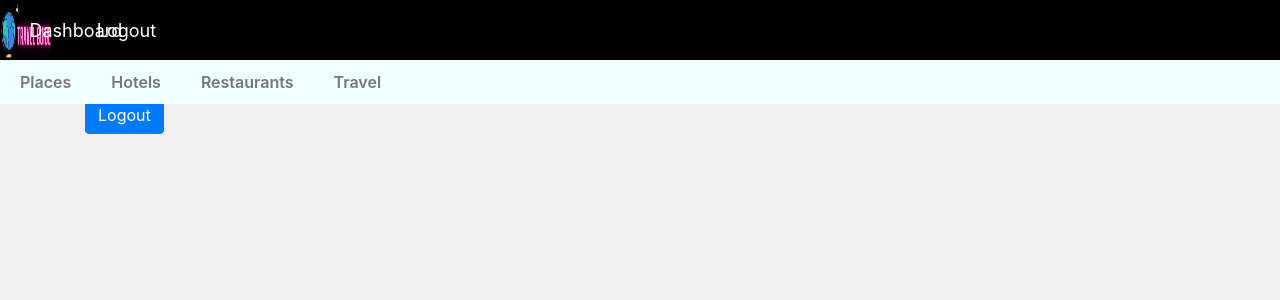
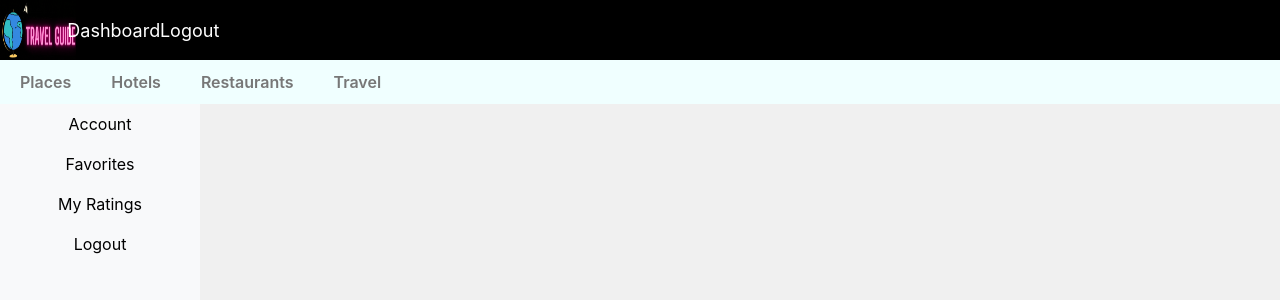
Before and after one commit to kankits/Not-Random, a Flask app: page /dashboard in a window 1280 px wide. Shown: the top 300 px of the page. Run offline with Flask 3, Linux system fonts and the light colour scheme; the visitor is signed in with stand-in values (Sample User, id 1); data that the repository does not hold is empty; some libraries are stand-ins or nearby versions.

Commit message:
added user dashboard

```diff
--- a/app.py
+++ b/app.py
@@ -39,7 +39,7 @@
 
 @app.route('/')
 def index():
-    return render_template('index.html')
+    return render_template('places_states.html')
 
 
 @app.route("/places_results")
@@ -398,35 +398,58 @@
     values = get_candidate_values(column, table, query)
     return jsonify({'data': values})
 
+@app.route('/get_user_details')
+def get_user_details():
+    if 'user' not in session:
+        return jsonify({'data': 'fail'})
+    else:
+        user = session['user']
+        s = "select username, name from users where username = '" + user + "'"
+        cur.execute(s)
+        results = []
+        columns = ["username", "name"]
+        for row in cur:
+            l = {}
+            for i in range(len(columns)) :
+                l[columns[i]] = row[i]
+            results.append(l)
+        return jsonify({'data': results})
+
+@app.route('/get_rated_places')
 def get_rated_places():
-    user = request.args.get('user')
-    s = "select place, cityname, rating \nfrom userratings, cities \nwhere userratings.cityid = cities.cityid and userratings.username = '" + user + "'"
-    print(s)
-    cur.execute(s)
-    results = []
-    columns = ["place", "cityname", "rating"]
-    for row in cur:
-        l = {}
-        for i in range(len(columns)) :
-            l[columns[i]] = row[i]
-        results.append(l)
-    print(results)
-    return jsonify({'data': results})
+    if 'user' not in session:
+        return jsonify({'data': 'fail'})
+    else:
+        user = session['user']
+        s = "select place, cityname, state, rating \nfrom userratings, cities \nwhere userratings.cityid = cities.cityid and userratings.username = '" + user + "'"
+        print(s)
+        cur.execute(s)
+        results = []
+        columns = ["place", "city", "state", "rating"]
+        for row in cur:
+            l = {}
+            for i in range(len(columns)) :
+                l[columns[i]] = row[i]
+            results.append(l)
+        return jsonify({'data': results})
 
+@app.route('/get_favourite_places')
 def get_favourite_places():
-    user = request.args.get('user')
-    s = "select place, cityname \nfrom favouriteplaces, cities \nwhere favouriteplaces.cityid = cities.cityid and favouriteplaces.username = '" + user + "'"
-    print(s)
-    cur.execute(s)
-    results = []
-    columns = ["place", "cityname"]
-    for row in cur:
-        l = {}
-        for i in range(len(columns)) :
-            l[columns[i]] = row[i]
-        results.append(l)
-    print(results)
-    return jsonify({'data': results})
+    if 'user' not in session:
+        return jsonify({'data': 'fail'})
+    else:
+        user = session['user']
+        s = "select places.place, cityname, state, rating, num_rating \nfrom favouriteplaces, cities, places \nwhere places.place = favouriteplaces.place and places.cityid = favouriteplaces.cityid and favouriteplaces.cityid = cities.cityid and favouriteplaces.username = '" + user + "'"
+        print(s)
+        cur.execute(s)
+        results = []
+        columns = ["place", "city", "state", "rating", "num_rating"]
+        for row in cur:
+            l = {}
+            for i in range(len(columns)) :
+                l[columns[i]] = row[i]
+            results.append(l)
+        return jsonify({'data': results})
 
 
 # Temporary Users table
@@ -618,3 +641,17 @@
         conn.commit()
         cursor.close()
         return jsonify({'data': 'success'})
+
+@app.route('/favorites', methods=['GET'])
+def favorites():
+    if 'user' not in session:
+        return redirect(url_for('login'))
+    else:
+        return render_template('favorites.html')
+
+@app.route('/ratings', methods=['GET'])
+def ratings():
+    if 'user' not in session:
+        return redirect(url_for('login'))
+    else:
+        return render_template('ratings.html')
--- a/static/style.css
+++ b/static/style.css
@@ -86,23 +86,19 @@
   margin-top: 75px;
 }
 
-
-.nav-links {
-  list-style-type: none;
-  margin: 0;
-  padding: 0;
+.nav-link {
+  color: black;
 }
 
 .nav-item {
   display: inline-block;
-  color: white;
 }
 
-.nav-item > button{
+/* .nav-item > button{
   display: inline-block;
   margin-right: 20px;
   color: white;
-}
+} */
 
 a {
   display: block;
@@ -360,3 +356,23 @@
   font-weight: bold;
   text-shadow: none;
 }
+
+.sidebar {
+  height: 100%;
+  width: 200px;
+  position: fixed;
+  top: 0;
+  left: 0;
+  background-color: #f8f9fa;
+  padding: 0;
+}
+
+.content {
+  margin-left: 220px;
+  padding: 20px;
+}
+
+.user-info {
+  margin-left: 8px; /* Add margin for spacing */
+  font-weight: bold; /* Make the text bold */
+}
--- a/template/dashboard.html
+++ b/template/dashboard.html
@@ -1,11 +1,112 @@
 {% extends "index.html" %}
 
 {% block content %}
-<div class="container">
-  <h1>Welcome to the Dashboard</h1>
-  <p>Here's some content that only logged-in users can see.</p>
-  <form action="{{ url_for('logout') }}" method="get">
-    <button type="submit" class="btn btn-primary">Logout</button>
-  </form>
-</div>
+  <div class="container-fluid">
+    <div class="row">
+      <div class="sidebar">
+        <ul class="nav flex-column">
+          <li class="nav-item">
+            <a class="nav-link" style="color: black;" href="{{ url_for('dashboard') }}">Account</a>
+          </li>
+          <li class="nav-item">
+            <a class="nav-link" style="color: black;" href="{{ url_for('favorites') }}">Favorites</a>
+          </li>
+          <li class="nav-item">
+            <a class="nav-link" style="color: black;" href="{{ url_for('ratings') }}">My Ratings</a>
+          </li>
+          <li class="nav-item">
+            <a class="nav-link" style="color: black;" href="{{ url_for('logout') }}">Logout</a>
+          </li>
+        </ul>
+      </div>
+      <div class="content">
+        <!-- Page content goes here -->
+      </div>
+    </div>
+  </div>
+  <script>
+    $(document).ready(function() {
+      // get the height of .nav1
+      var navHeight = $('.nav1').height() + $('.nav2').height();
+
+      // set the margin-top of .nav2 to the height of .nav1
+      $('.sidebar').css('margin-top', navHeight + 'px');
+      $('.content').css('margin-top', navHeight + 'px');
+    });
+  </script>
+
+  <script>
+    function displayResults(results) {
+      if (results == "fail") {
+        window.location.href = "{{ url_for('login') }}"
+      }
+      else{
+        var username = results[0].username;
+        var name = results[0].name;
+
+        // Access the content div
+        var contentDiv = document.querySelector('.content');
+
+        // Create a container div for the user details
+        var userDetailsDiv = document.createElement('div');
+        userDetailsDiv.classList.add('user-details');
+
+        // Create a div for the username
+        var usernameDiv = document.createElement('div');
+
+        // Create a Font Awesome icon for the username
+        var usernameIcon = document.createElement('i');
+        // usernameIcon.classList.add('fas', 'fa-user', 'fa-2x'); // Added 'fa-2x' class for larger size
+
+        // Create a span element for the username
+        var usernameSpan = document.createElement('span');
+        usernameSpan.classList.add('user-info');
+        usernameSpan.textContent = 'Username: ' + username;
+
+        // Append the icon and span to the username div
+        usernameDiv.appendChild(usernameIcon);
+        usernameDiv.appendChild(usernameSpan);
+
+        // Append the username div to the user details div
+        userDetailsDiv.appendChild(usernameDiv);
+
+        // Create a div for the name
+        var nameDiv = document.createElement('div');
+
+        // Create a Font Awesome icon for the name
+        var nameIcon = document.createElement('i');
+        // nameIcon.classList.add('fas', 'fa-user-circle', 'fa-2x'); // Added 'fa-2x' class for larger size
+
+        // Create a span element for the name
+        var nameSpan = document.createElement('span');
+        nameSpan.classList.add('user-info');
+        nameSpan.textContent = 'Name: ' + name;
+
+        // Append the icon and span to the name div
+        nameDiv.appendChild(nameIcon);
+        nameDiv.appendChild(nameSpan);
+
+        // Append the name div to the user details div
+        userDetailsDiv.appendChild(nameDiv);
+
+        // Append the user details div to the content div
+        contentDiv.appendChild(userDetailsDiv);
+      }
+    }
+
+    // display user details using the get_user_details flask route
+    $.ajax({
+      type: 'GET',
+      url: '/get_user_details',
+      data: {},
+      success: function(response) {
+        var results = response.data;
+        displayResults(results);
+      },
+      error: function(error) {
+        console.log(error);
+      }
+    });
+
+  </script>
 {% endblock %}
--- a/template/index.html
+++ b/template/index.html
@@ -18,23 +18,23 @@
   <body style="background-color:#f0f0f0">
     <nav class="navbar navbar-toggleable-sm bg-faded navbar-light fixed-top nav1">
       <div class="row flex-nowrap" style="margin: 0%; height: 60px;">
-        <div class="col-md-2" style="padding: 0;">
-          <a href="{{ url_for('index') }}" style="display: block; height: 100%; width: 100%;">
+        <div class="col-md-3" style="padding: 0;">
+          <a href="{{ url_for('places_states') }}" style="display: block; height: 100%; width: 100%;">
             <img src="{{ url_for('static', filename='images/Tg_crop.gif') }}" alt="Home" class="img-fluid h-100 w-100">
           </a>
         </div>
         {% if session.user %}
-          <div class="col-md-2 d-flex align-items-center justify-content-center" style="padding: 0; height: 100%;">
+          <div class="col-md-3 d-flex align-items-center justify-content-center" style="padding: 0; height: 100%;">
             <a href="{{ url_for('dashboard') }}" class="text-center d-flex align-items-center justify-content-center" style="font-size: large; width: 100%; height: 100%;">Dashboard</a>
           </div>
-          <div class="col-md-2 d-flex align-items-center justify-content-center" style="padding: 0;  height: 100%;">
+          <div class="col-md-3 d-flex align-items-center justify-content-center" style="padding: 0;  height: 100%;">
             <a href="{{ url_for('logout') }}" class="text-center d-flex align-items-center justify-content-center" style="font-size: large; width: 100%; height: 100%;">Logout</a>
           </div>
         {% else %}
-          <div class="col-md-2 d-flex align-items-center justify-content-center" style="padding: 0; height: 100%;">
+          <div class="col-md-3 d-flex align-items-center justify-content-center" style="padding: 0; height: 100%;">
             <a href="{{ url_for('login') }}" class="text-center d-flex align-items-center justify-content-center" style="font-size: large; width: 100%; height: 100%;">Log in</a>
           </div>
-          <div class="col-md-2 d-flex align-items-center justify-content-center" style="padding: 0; height: 100%;">
+          <div class="col-md-3 d-flex align-items-center justify-content-center" style="padding: 0; height: 100%;">
             <a href="{{ url_for('signup') }}" class="text-center d-flex align-items-center justify-content-center" style="font-size: large; width: 100%; height: 100%;">Sign up</a>
           </div>
         {% endif %}
```
Also changed, not shown: template/favorites.html (added, +85 -0 lines), template/ratings.html (added, +87 -0 lines).
